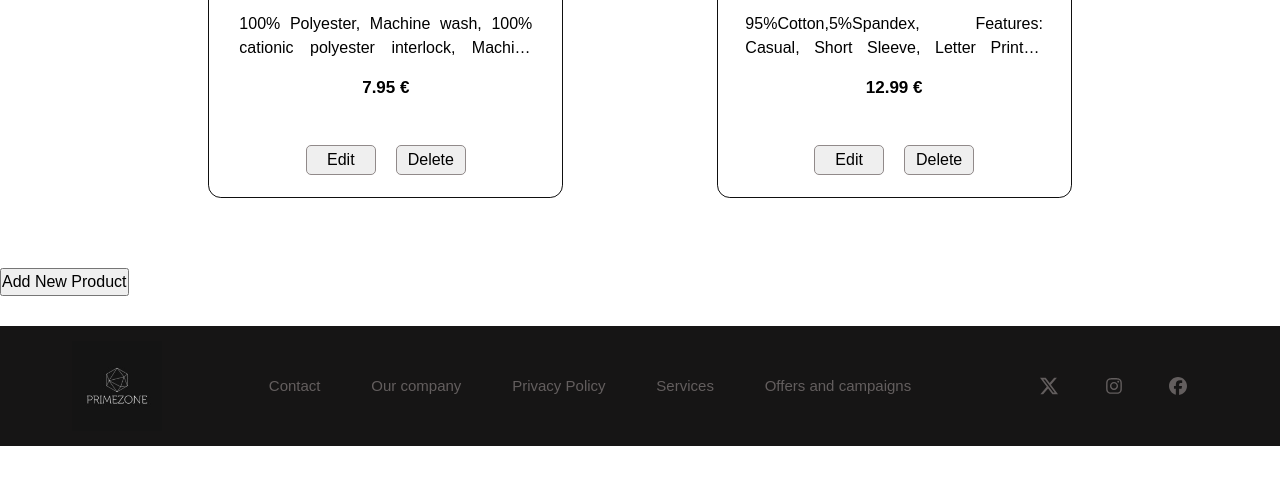
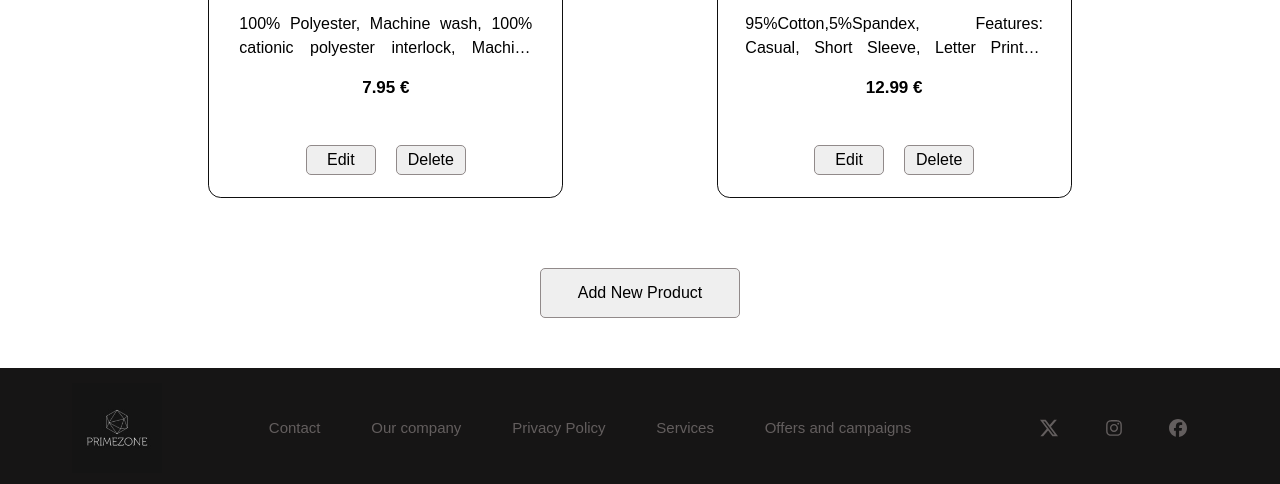
Before and after one commit to EliGlezS/proyecto-final-mod3, a website built with Vite: page ProyMod3/proyMod3/index.html in a window 1280 px wide. Shown: the part 3440-3924 px from the top of the page. Before the commit the page ends 3886 px from the top, so only its background shows below. Built offline with nearby package versions, Linux system fonts and the light colour scheme.

Commit message:
Estilos css products y login terminados a falta de últimos cambios (bonito). Cambios antes del Modal Box

```diff
--- a/ProyMod3/proyMod3/src/styles/products.css
+++ b/ProyMod3/proyMod3/src/styles/products.css
@@ -193,7 +193,7 @@ main{
                     display: flex;
                     justify-content: center;
                     align-items: center;
-                    width: 60%;
+                    width: 200px;
                     height: 50px;
                     gap: 20px;
 
@@ -216,6 +216,31 @@ main{
                 transform: scale(1.02); /* Aumenta el tamaño en un 10% */
                 box-shadow: 0 3px 8px rgb(135, 108, 138); /* Agrega sombra para resaltar */
             }
+        }
+
+        #container-addButton{
+            display: flex;
+            justify-content: center;
+            width: 100%;
+            min-width: 336px;
+            height: 50px;
+            margin-bottom: 50px;
+
+            .addProduct{
+                width: 200px;
+                border: 1px solid rgb(145, 138, 138);
+                border-radius: 5px;
+            }
+            .addProduct:hover{
+                border: 1px solid rgb(85, 68, 87);
+                background-color: rgb(123, 112, 124);
+                color: white;
+                font-weight: bold;
+            }
+
+
+
+
         }
 
     }
```
